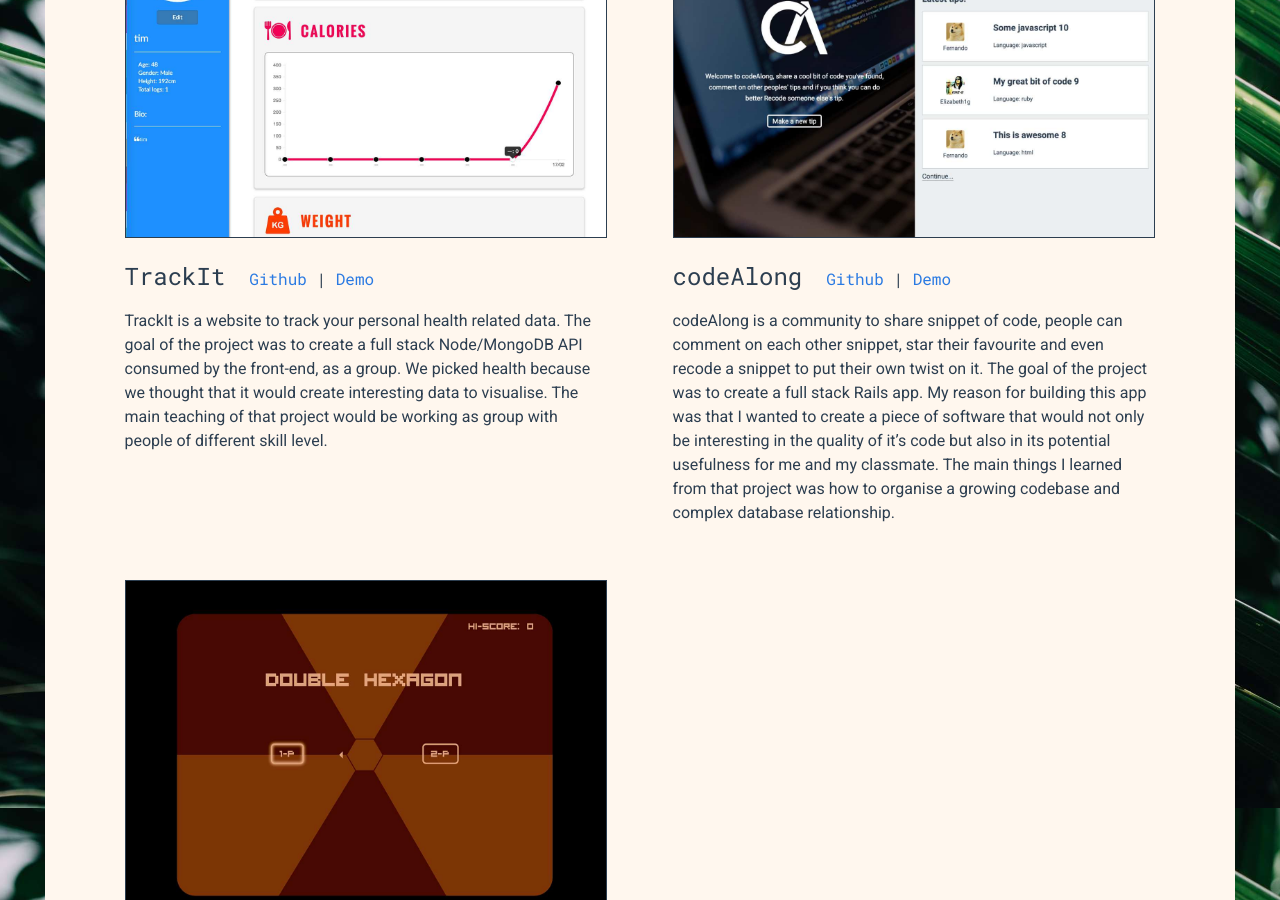
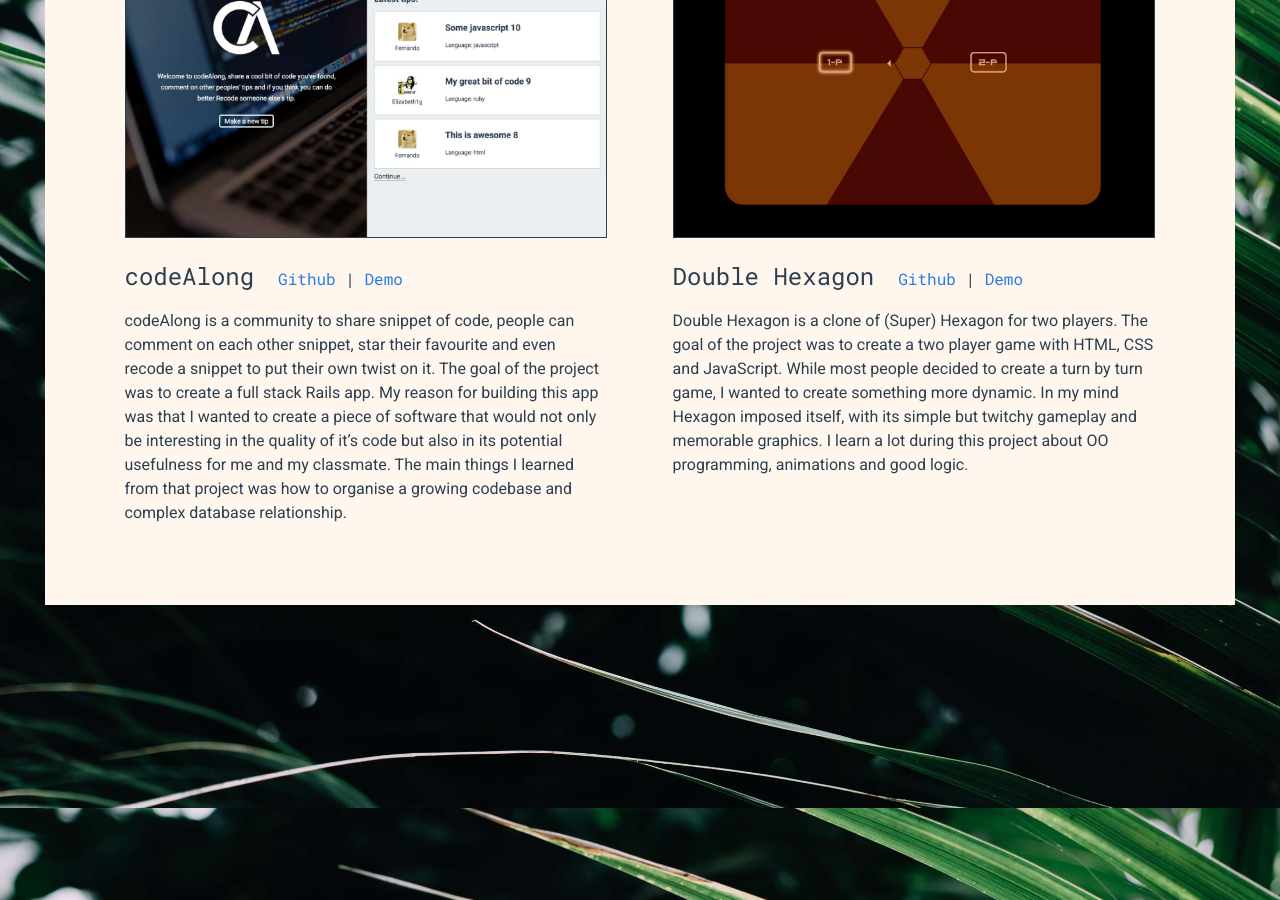
Before and after one commit to TimDeve/timdeve.github.io, a Jekyll site: the page built from projects/index.html, in a window 1280 px wide and 900 px high, scrolled down 992 px. Built offline with Jekyll 4.4.1, drawn with Linux system fonts in a browser that asks for light colours.

Commit message:
Removes Trackit from projects page

```diff
--- a/_data/projects.json
+++ b/_data/projects.json
@@ -15,15 +15,6 @@
     "demo": "http://canvas.do.timdeve.com/",
     "body": [
       "Canvas is an online and real-time drawing game. For my last project, I wanted to use technologies that I had not previously had the time to explore, so I build most of my app around WebSockets, a game seemed the most suited to the task as there is a lot of logic and communication between the two client involved. Aside from WebSocket, I used Angular for my frontend and Express/MongoDB on my backend. I also wanted to experiment with tooling, and so I used NPM Script for my compilation and Browserify to organize my frontend JavaScript."
-    ]
-  },
-  {
-    "title": "TrackIt",
-    "img": "/img/projects/trackit.jpg",
-    "github": "https://github.com/TimDeve/trackit",
-    "demo": "http://trackit.do.timdeve.com/",
-    "body": [
-      "TrackIt is a website to track your personal health related data. The goal of the project was to create a full stack Node/MongoDB API consumed by the front-end, as a group. We picked health because we thought that it would create interesting data to visualise. The main teaching of that project would be working as group with people of different skill level."
     ]
   },
   {
```
